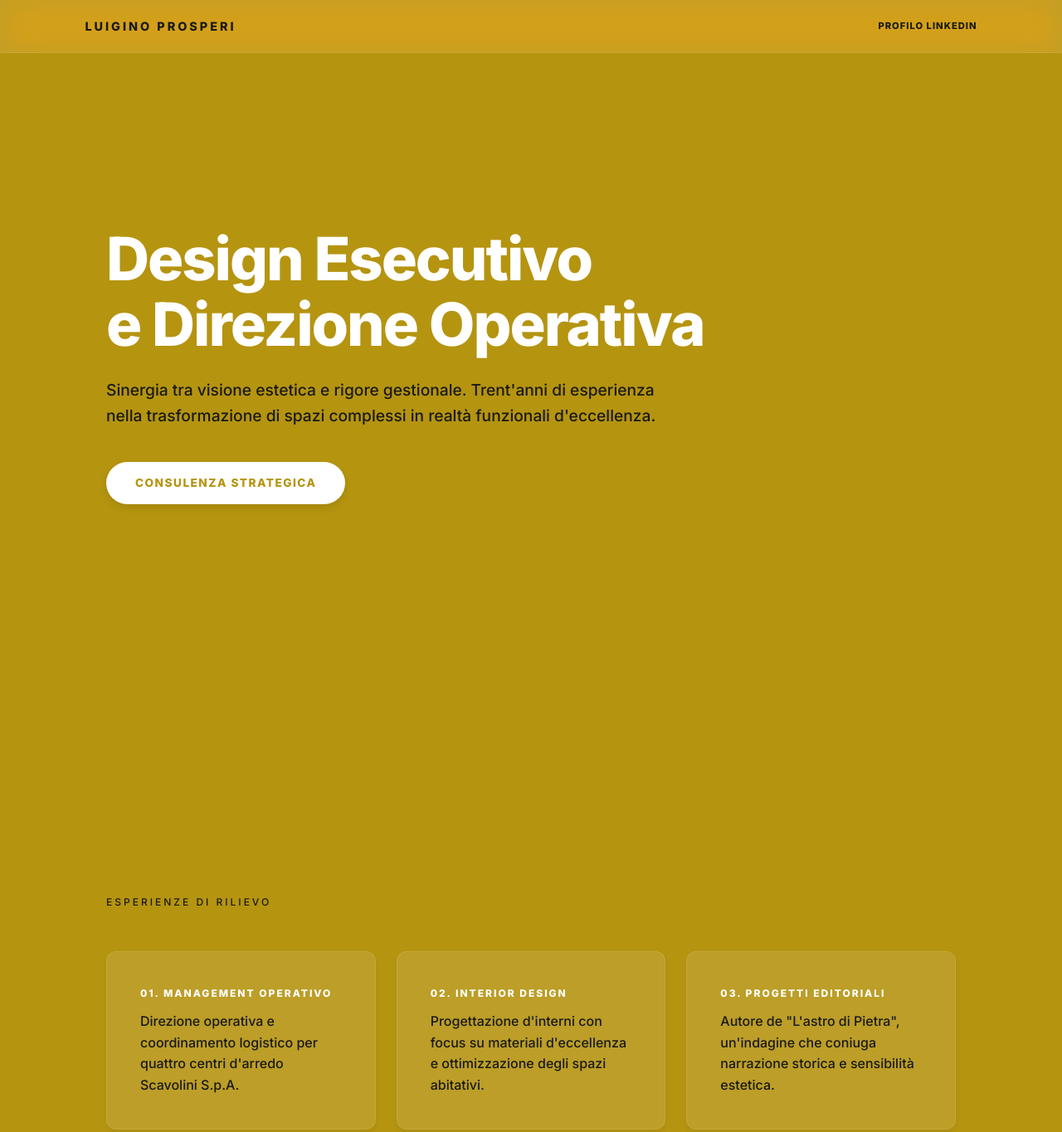
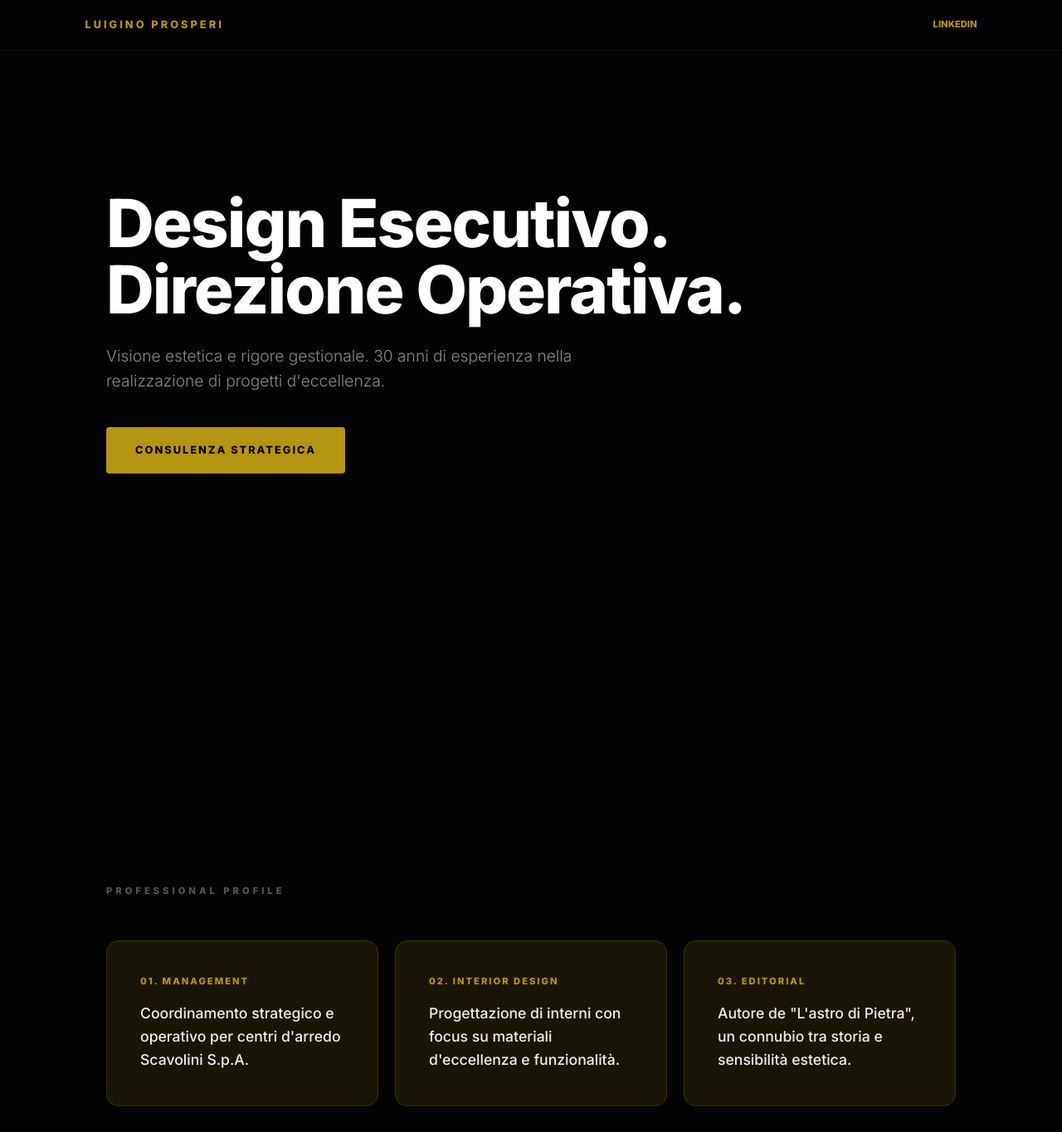
Before and after one commit to nicolahey/luigino.prosperi, a plain HTML site: page index.html in a window 1280 px wide. Shown: the top 1365 px of the page at 83% size. Drawn offline with Linux system fonts and the light colour scheme.

Commit message:
Update index.html

```diff
--- a/index.html
+++ b/index.html
@@ -7,12 +7,11 @@
     <link href="https://fonts.googleapis.com/css2?family=Inter:wght@300;500;800&display=swap" rel="stylesheet">
     <style>
         :root {
-            /* Palette di colori calda e sofisticata */
-            --bg: #B59410; /* Un giallo scuro/senape profondo */
-            --text: #1a1a1a; /* Testo scuro per contrasto */
-            --accent: #ffffff; /* Bianco per elementi principali */
-            --glass: rgba(255, 255, 255, 0.1);
-            --glass-strong: rgba(255, 255, 255, 0.2);
+            --bg: #030303; /* Nero assoluto per profondità */
+            --text: #ffffff;
+            --accent: #B59410; /* Giallo senape/oro */
+            --glass-yellow: rgba(40, 35, 10, 0.6); /* Giallo scurissimo trasparente */
+            --border-glass: rgba(181, 148, 16, 0.2);
         }
 
         * {
@@ -30,7 +29,7 @@
             overflow-x: hidden;
         }
 
-        /* HEADER CON EFFETTO LIQUID GLASS */
+        /* HEADER FROSTED */
         header {
             position: fixed;
             top: 0;
@@ -40,26 +39,26 @@
             justify-content: space-between;
             align-items: center;
             z-index: 1000;
-            background: var(--glass);
-            backdrop-filter: blur(20px) saturate(180%);
-            -webkit-backdrop-filter: blur(20px) saturate(180%);
-            border-bottom: 1px solid rgba(255, 255, 255, 0.1);
+            background: rgba(3, 3, 3, 0.7);
+            backdrop-filter: blur(15px);
+            -webkit-backdrop-filter: blur(15px);
+            border-bottom: 1px solid rgba(255,255,255,0.05);
         }
 
         .logo {
             font-weight: 800;
             letter-spacing: 3px;
-            font-size: 0.9rem;
+            font-size: 0.8rem;
             text-transform: uppercase;
-            color: var(--text);
+            color: var(--accent);
         }
 
-        /* ANIMAZIONE DI SCORRIMENTO (REVEAL) */
+        /* ANIMAZIONE REVEAL OTTIMIZZATA */
         .reveal {
             opacity: 0;
-            filter: blur(10px);
-            transform: translateY(40px);
-            transition: all 1s cubic-bezier(0.25, 1, 0.5, 1);
+            filter: blur(15px);
+            transform: translateY(30px);
+            transition: all 1s cubic-bezier(0.2, 1, 0.3, 1);
         }
 
         .reveal.active {
@@ -68,143 +67,113 @@
             transform: translateY(0);
         }
 
-        /* SEZIONI */
         section {
             min-height: 100vh;
             display: flex;
             flex-direction: column;
             justify-content: center;
-            padding: 100px 10% 60px 10%;
+            padding: 100px 10%;
         }
 
-        /* HERO SECTION CON OTTIMIZZAZIONE MOBILE */
-        .hero {
-            padding-top: 140px; /* Spazio per l'header fisso */
-        }
-
+        /* HERO - FIX MESSA A CAPO MOBILE */
         .hero h1 {
-            font-size: clamp(2rem, 6vw, 4.5rem); /* Dimensione responsive con limite inferiore per mobile */
+            font-size: clamp(2.2rem, 8vw, 5rem);
             font-weight: 800;
-            line-height: 1.1;
+            line-height: 1;
             letter-spacing: -2px;
             margin-bottom: 25px;
-            color: var(--accent);
-            word-wrap: break-word; /* Evita che parole lunghe sporgano */
-            hyphens: auto; /* Aggiunge trattini automatici se necessario */
+            /* Forza la gestione corretta dei testi lunghi */
+            overflow-wrap: break-word;
+            word-break: keep-all;
         }
 
         .hero p {
-            font-size: clamp(0.95rem, 1.5vw, 1.2rem);
-            color: var(--text);
-            max-width: 700px;
-            font-weight: 400;
-            margin-bottom: 40px;
+            font-size: clamp(1rem, 2vw, 1.2rem);
+            color: #888;
+            max-width: 600px;
+            font-weight: 300;
         }
 
-        /* GRID ESPERIENZE PROFESSIONALI */
+        /* GRID CON CASELLE GIALLO SCURO FROSTED */
         .grid {
             display: grid;
-            grid-template-columns: repeat(auto-fit, minmax(300px, 1fr));
-            gap: 25px;
+            grid-template-columns: repeat(auto-fit, minmax(280px, 1fr));
+            gap: 20px;
             margin-top: 50px;
         }
 
         .card {
-            background: var(--glass);
+            background: var(--glass-yellow);
             padding: 40px;
-            border-radius: 12px;
-            border: 1px solid rgba(255, 255, 255, 0.1);
-            transition: all 0.4s ease;
-            backdrop-filter: blur(10px);
-            -webkit-backdrop-filter: blur(10px);
-            box-shadow: 0 4px 6px rgba(0, 0, 0, 0.05);
+            border-radius: 15px;
+            border: 1px solid var(--border-glass);
+            backdrop-filter: blur(20px); /* Effetto Frost */
+            -webkit-backdrop-filter: blur(20px);
+            transition: all 0.5s ease;
         }
 
         .card:hover {
-            background: var(--glass-strong);
-            transform: translateY(-5px);
-            box-shadow: 0 8px 15px rgba(0, 0, 0, 0.1);
+            background: rgba(181, 148, 16, 0.15);
+            border-color: var(--accent);
+            transform: scale(1.02);
         }
 
         .card h3 {
-            font-size: 0.75rem;
+            font-size: 0.7rem;
             text-transform: uppercase;
             color: var(--accent);
             letter-spacing: 2px;
-            margin-bottom: 12px;
+            margin-bottom: 15px;
         }
 
         .card p {
-            font-size: 1rem;
-            color: var(--text);
+            font-size: 1.1rem;
+            color: #eee;
+            font-weight: 400;
         }
 
-        /* CTA PROFESSIONALE */
+        /* BOTTONE */
         .cta-button {
             display: inline-block;
-            padding: 15px 35px;
+            margin-top: 40px;
+            padding: 18px 35px;
             background: var(--accent);
-            color: var(--bg);
-            border: none;
+            color: black;
             text-decoration: none;
-            font-weight: 600;
-            font-size: 0.85rem;
-            letter-spacing: 1.5px;
+            font-weight: 700;
+            font-size: 0.8rem;
+            letter-spacing: 2px;
             text-transform: uppercase;
-            border-radius: 30px;
-            transition: all 0.3s ease;
-            box-shadow: 0 4px 10px rgba(0, 0, 0, 0.1);
+            border-radius: 4px;
+            transition: 0.3s;
         }
 
         .cta-button:hover {
-            background: var(--text);
-            color: var(--accent);
-            transform: translateY(-2px);
+            filter: brightness(1.2);
+            box-shadow: 0 10px 20px rgba(181, 148, 16, 0.2);
         }
 
-        /* CONTATTI PROFESSIONALI */
-        .contact-box {
-            border-top: 1px solid rgba(255, 255, 255, 0.2);
-            padding-top: 60px;
-            text-align: center;
-        }
-
+        /* CONTATTI */
         .contact-link {
-            font-size: clamp(1.3rem, 3.5vw, 2.8rem);
-            color: var(--accent);
+            font-size: clamp(1.4rem, 5vw, 3.5rem);
+            color: white;
             text-decoration: none;
             font-weight: 800;
             display: block;
             margin-bottom: 10px;
-            transition: color 0.3s ease;
-            word-wrap: break-word;
+            transition: 0.3s;
+            overflow-wrap: break-word; /* Fix per mail lunghe su mobile */
         }
 
         .contact-link:hover {
-            color: var(--text);
+            color: var(--accent);
         }
 
-        /* MOBILE OPTIMIZATION */
+        /* FIX MOBILE WRAPPING */
         @media (max-width: 768px) {
-            section {
-                padding-left: 5%;
-                padding-right: 5%;
-                min-height: auto;
-                padding-bottom: 80px;
-            }
-
-            .hero h1 {
-                line-height: 1.2;
-                margin-bottom: 20px;
-            }
-
-            .card {
-                padding: 30px;
-            }
-
-            header {
-                padding: 15px 5%;
-            }
+            section { padding: 80px 7%; }
+            .hero h1 { line-height: 1.1; }
+            .card { padding: 30px; }
         }
     </style>
 </head>
@@ -212,65 +181,61 @@
 
     <header>
         <div class="logo">Luigino Prosperi</div>
-        <a href="https://it.linkedin.com/in/luigino-prosperi-a9088212b" target="_blank" style="color:var(--text); text-decoration:none; font-size:0.7rem; letter-spacing:1px; font-weight:700;">PROFILO LINKEDIN</a>
+        <a href="https://it.linkedin.com/in/luigino-prosperi-a9088212b" target="_blank" style="color:var(--accent); text-decoration:none; font-size:0.7rem; font-weight:700;">LINKEDIN</a>
     </header>
 
     <section class="hero">
         <div class="reveal">
-            <h1>Design Esecutivo<br>e Direzione Operativa</h1>
-            <p>Sinergia tra visione estetica e rigore gestionale. Trent'anni di esperienza nella trasformazione di spazi complessi in realtà funzionali d'eccellenza.</p>
+            <h1>Design Esecutivo.<br>Direzione Operativa.</h1>
+            <p>Visione estetica e rigore gestionale. 30 anni di esperienza nella realizzazione di progetti d'eccellenza.</p>
             <a href="#contatti" class="cta-button">Consulenza Strategica</a>
         </div>
     </section>
 
     <section id="esperienze">
         <div class="reveal">
-            <h2 style="font-size: 0.75rem; letter-spacing: 3px; color: var(--text); text-transform: uppercase; margin-bottom: 25px; font-weight: 500;">Esperienze di Rilievo</h2>
+            <h2 style="font-size: 0.7rem; letter-spacing: 4px; color: #555; text-transform: uppercase; margin-bottom: 30px;">Professional Profile</h2>
             <div class="grid">
                 <div class="card">
-                    <h3>01. Management Operativo</h3>
-                    <p>Direzione operativa e coordinamento logistico per quattro centri d'arredo Scavolini S.p.A.</p>
+                    <h3>01. Management</h3>
+                    <p>Coordinamento strategico e operativo per centri d'arredo Scavolini S.p.A.</p>
                 </div>
                 <div class="card">
                     <h3>02. Interior Design</h3>
-                    <p>Progettazione d'interni con focus su materiali d'eccellenza e ottimizzazione degli spazi abitativi.</p>
+                    <p>Progettazione di interni con focus su materiali d'eccellenza e funzionalità.</p>
                 </div>
                 <div class="card">
-                    <h3>03. Progetti Editoriali</h3>
-                    <p>Autore de "L'astro di Pietra", un'indagine che coniuga narrazione storica e sensibilità estetica.</p>
+                    <h3>03. Editorial</h3>
+                    <p>Autore de "L'astro di Pietra", un connubio tra storia e sensibilità estetica.</p>
                 </div>
             </div>
         </div>
     </section>
 
     <section id="contatti">
-        <div class="reveal contact-box">
-            <p style="color: var(--accent); font-weight: 600; margin-bottom: 20px; letter-spacing: 1.5px; font-size: 0.8rem; text-transform: uppercase;">CONTATTI PROFESSIONALI</p>
+        <div class="reveal">
+            <p style="color: var(--accent); font-weight: 500; margin-bottom: 20px; letter-spacing: 2px; font-size: 0.8rem;">RECAPITI DIRETTI</p>
             <a href="mailto:luigino-scavolini@esse-store.net" class="contact-link">luigino-scavolini@esse-store.net</a>
-            <a href="tel:+393515095692" class="contact-link" style="font-size: 1.3rem; opacity: 0.8;">+39 351 509 5692</a>
+            <a href="tel:+393515095692" class="contact-link" style="font-size: 1.8rem; opacity: 0.6;">+39 351 509 5692</a>
         </div>
     </section>
 
-    <footer style="padding: 40px 10%; font-size: 0.7rem; color: #1a1a1a; letter-spacing: 1px; text-align: center;">
-        &copy; 2026 LUIGINO PROSPERI. TUTTI I DIRITTI RISERVATI.
+    <footer style="padding: 40px 10%; font-size: 0.7rem; color: #333; text-align: center; letter-spacing: 2px;">
+        &copy; 2026 LUIGINO PROSPERI
     </footer>
 
     <script>
-        // SCRIPT PER L'ANIMAZIONE DI SCORRIMENTO FLUIDA
         function reveal() {
             var reveals = document.querySelectorAll(".reveal");
             for (var i = 0; i < reveals.length; i++) {
                 var windowHeight = window.innerHeight;
                 var elementTop = reveals[i].getBoundingClientRect().top;
-                var elementVisible = 120; // Inizio dell'animazione un po' prima
-                if (elementTop < windowHeight - elementVisible) {
+                if (elementTop < windowHeight - 100) {
                     reveals[i].classList.add("active");
                 }
             }
         }
-
         window.addEventListener("scroll", reveal);
-        // Esegui una volta al caricamento per mostrare la Hero subito
         window.onload = reveal;
     </script>
 
```
